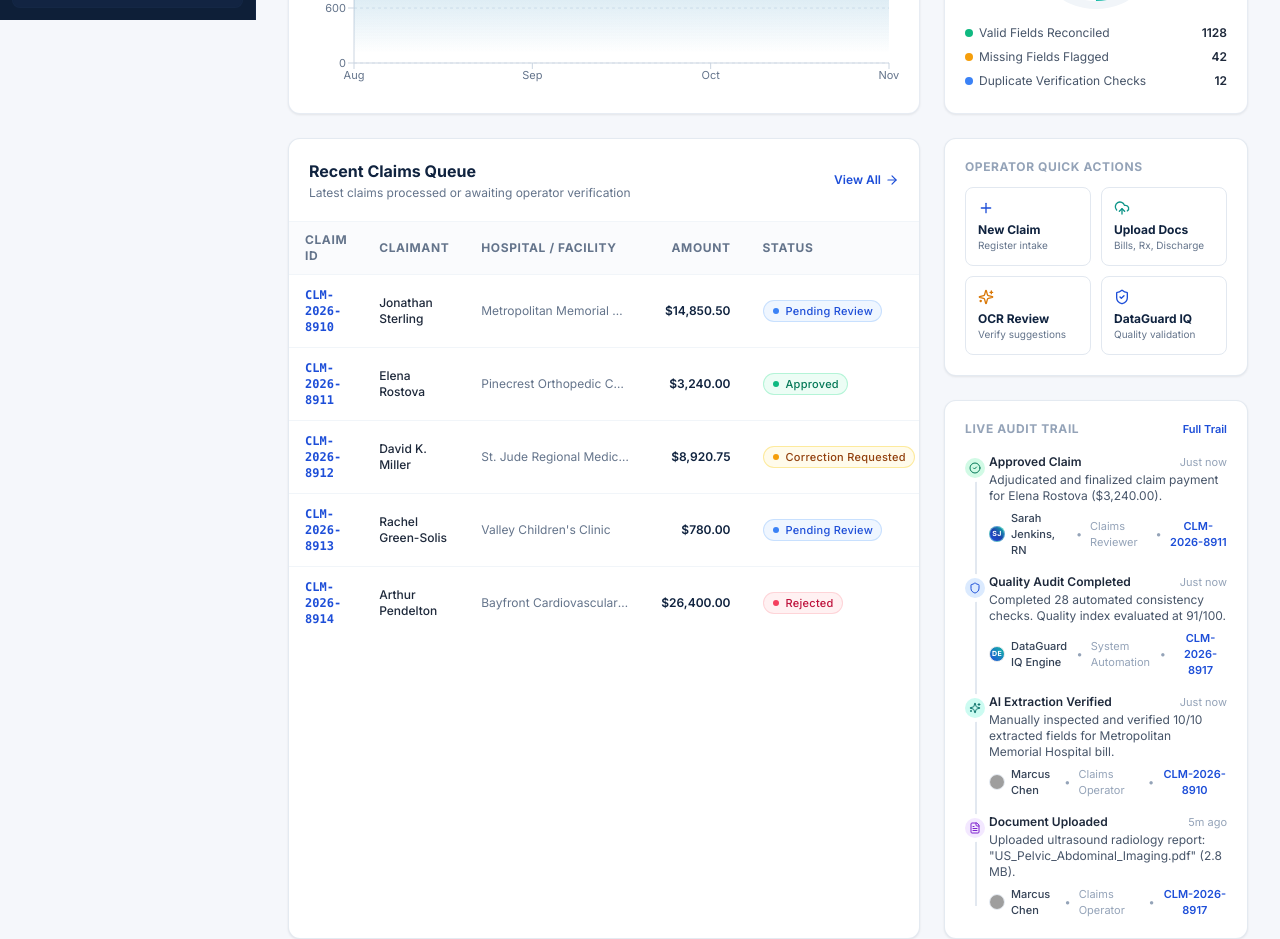
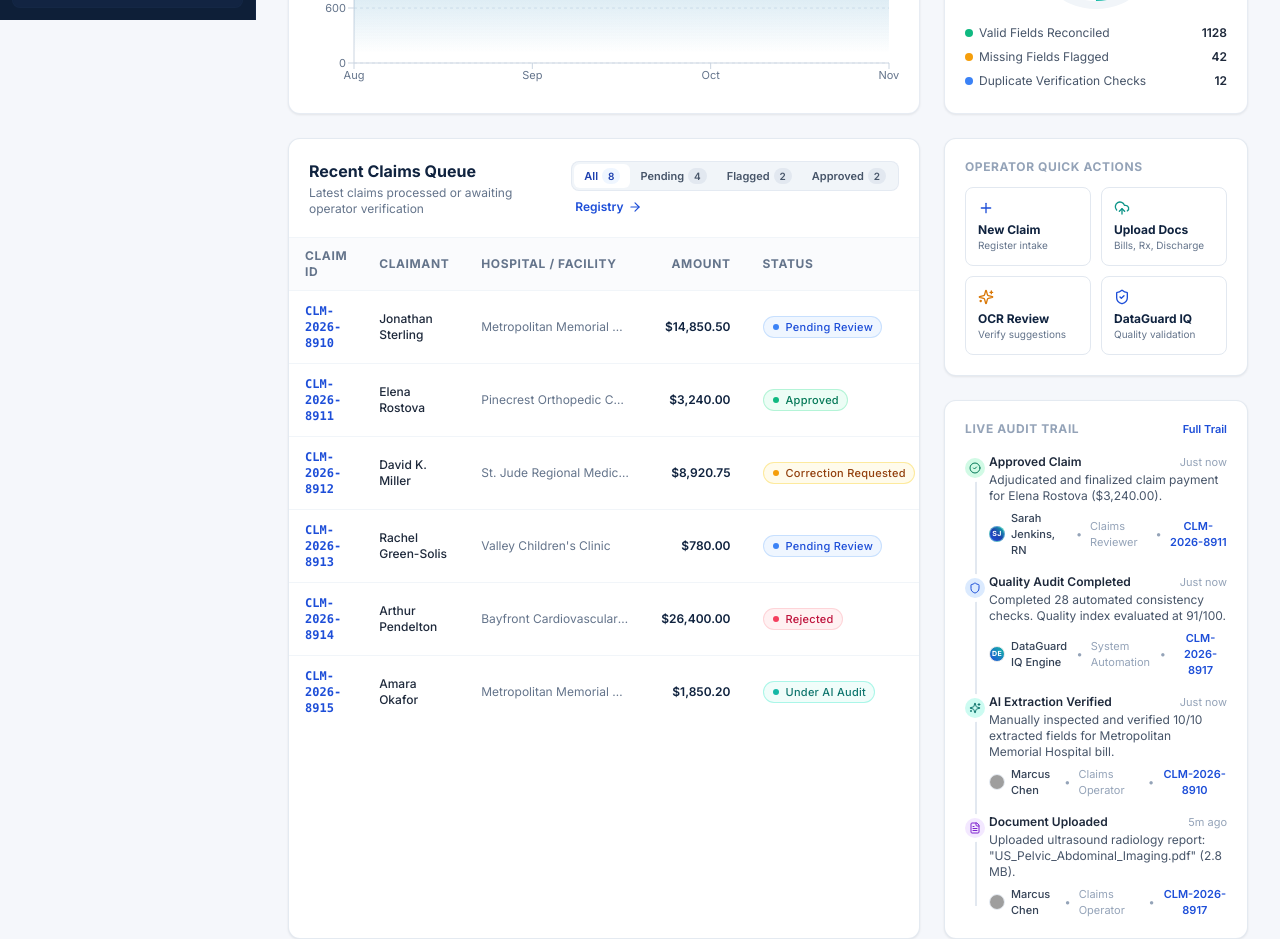
Before and after one commit to thavimathijp12-png/ClaimPilot-AI, a React (Vite) app: page /dashboard in a window 1280 px wide. Shown: the part 780-1719 px from the top of the page. Built offline with nearby package versions, Linux system fonts and the light colour scheme; grey boxes are pictures that could not be loaded.

Commit message:
feat(dashboard): add quick status filter tabs to Recent Claims queue table

```diff
--- a/src/pages/DashboardPage.jsx
+++ b/src/pages/DashboardPage.jsx
@@ -51,6 +51,7 @@ export function DashboardPage() {
   const [dateRange, setDateRange] = useState('30d');
   const [isRefreshing, setIsRefreshing] = useState(false);
   const [lastSynced, setLastSynced] = useState('just now');
+  const [queueFilter, setQueueFilter] = useState('all');
 
   const handleRefresh = () => {
     setIsRefreshing(true);
@@ -89,7 +90,26 @@ export function DashboardPage() {
     return MONTHLY_TREND_DATA;
   }, [dateRange]);
 
-  const recentClaims = claims.slice(0, 5);
+  // Filtered recent claims queue
+  const filteredRecentClaims = useMemo(() => {
+    let list = claims;
+    if (queueFilter === 'pending') {
+      list = claims.filter(c => c.status === 'Pending Review' || c.status === 'Under AI Audit');
+    } else if (queueFilter === 'flagged') {
+      list = claims.filter(c => (c.dataQualityScore < 85) || c.status === 'Correction Requested');
+    } else if (queueFilter === 'approved') {
+      list = claims.filter(c => c.status === 'Approved');
+    }
+    return list.slice(0, 6);
+  }, [claims, queueFilter]);
+
+  const queueCounts = useMemo(() => ({
+    all: claims.length,
+    pending: claims.filter(c => c.status === 'Pending Review' || c.status === 'Under AI Audit').length,
+    flagged: claims.filter(c => (c.dataQualityScore < 85) || c.status === 'Correction Requested').length,
+    approved: claims.filter(c => c.status === 'Approved').length,
+  }), [claims]);
+
   const pendingApprovals = claims.filter(c => c.status === 'Pending Review').slice(0, 3);
 
   const currentDateFormatted = new Date().toLocaleDateString('en-US', {
@@ -350,19 +370,47 @@ export function DashboardPage() {
       <div className="grid grid-cols-1 lg:grid-cols-3 gap-6">
         {/* Recent Claims Table */}
         <div className="lg:col-span-2 bg-white rounded-xl border border-slate-200/90 shadow-subtle overflow-hidden">
-          <div className="p-4 sm:p-5 border-b border-slate-100 flex items-center justify-between">
+          <div className="p-4 sm:p-5 border-b border-slate-100 flex flex-col sm:flex-row sm:items-center justify-between gap-3">
             <div>
               <h2 className="text-sm sm:text-base font-bold text-navy">Recent Claims Queue</h2>
               <p className="text-xs text-content-muted mt-0.5">Latest claims processed or awaiting operator verification</p>
             </div>
+
+            <div className="flex items-center gap-2 flex-wrap">
+              <div className="inline-flex items-center p-0.5 bg-slate-100 rounded-lg border border-slate-200/80 text-xs">
+                {[
+                  { id: 'all', label: 'All', count: queueCounts.all },
+                  { id: 'pending', label: 'Pending', count: queueCounts.pending },
+                  { id: 'flagged', label: 'Flagged', count: queueCounts.flagged },
+                  { id: 'approved', label: 'Approved', count: queueCounts.approved },
+                ].map((tab) => (
+                  <button
+                    key={tab.id}
+                    type="button"
+                    onClick={() => setQueueFilter(tab.id)}
+                    className={`px-2.5 py-1 rounded-md text-[11px] font-semibold transition-all flex items-center gap-1 ${
+                      queueFilter === tab.id
+                        ? 'bg-white text-primary-700 shadow-2xs'
+                        : 'text-slate-600 hover:text-navy hover:bg-slate-200/50'
+                    }`}
+                  >
+                    <span>{tab.label}</span>
+                    <span className={`px-1.5 py-0.2 rounded-full text-[10px] ${queueFilter === tab.id ? 'bg-primary-50 text-primary-700' : 'bg-slate-200 text-slate-600'}`}>
+                      {tab.count}
+                    </span>
+                  </button>
+                ))}
+              </div>
+
               <button
                 type="button"
                 onClick={() => navigate('/claims')}
-              className="text-xs font-semibold text-primary-600 hover:text-primary-700 flex items-center gap-1"
+                className="text-xs font-semibold text-primary-600 hover:text-primary-700 flex items-center gap-1 ml-1"
               >
-              <span>View All</span>
+                <span>Registry</span>
                 <ArrowRight className="w-3.5 h-3.5" />
               </button>
+            </div>
           </div>
 
           <div className="overflow-x-auto">
@@ -378,7 +426,14 @@ export function DashboardPage() {
                 </tr>
               </thead>
               <tbody className="divide-y divide-slate-100">
-                {recentClaims.map((claim) => (
+                {filteredRecentClaims.length === 0 ? (
+                  <tr>
+                    <td colSpan="6" className="py-8 text-center text-xs text-slate-400">
+                      No claims currently match the '{queueFilter}' filter queue.
+                    </td>
+                  </tr>
+                ) : (
+                  filteredRecentClaims.map((claim) => (
                     <tr
                       key={claim.id}
                       onClick={() => navigate(`/claims/${claim.id}`)}
@@ -405,7 +460,8 @@ export function DashboardPage() {
                         </span>
                       </td>
                     </tr>
-                ))}
+                  ))
+                )}
               </tbody>
             </table>
           </div>
```
Lines whose indentation alone changed are shown as unchanged.
